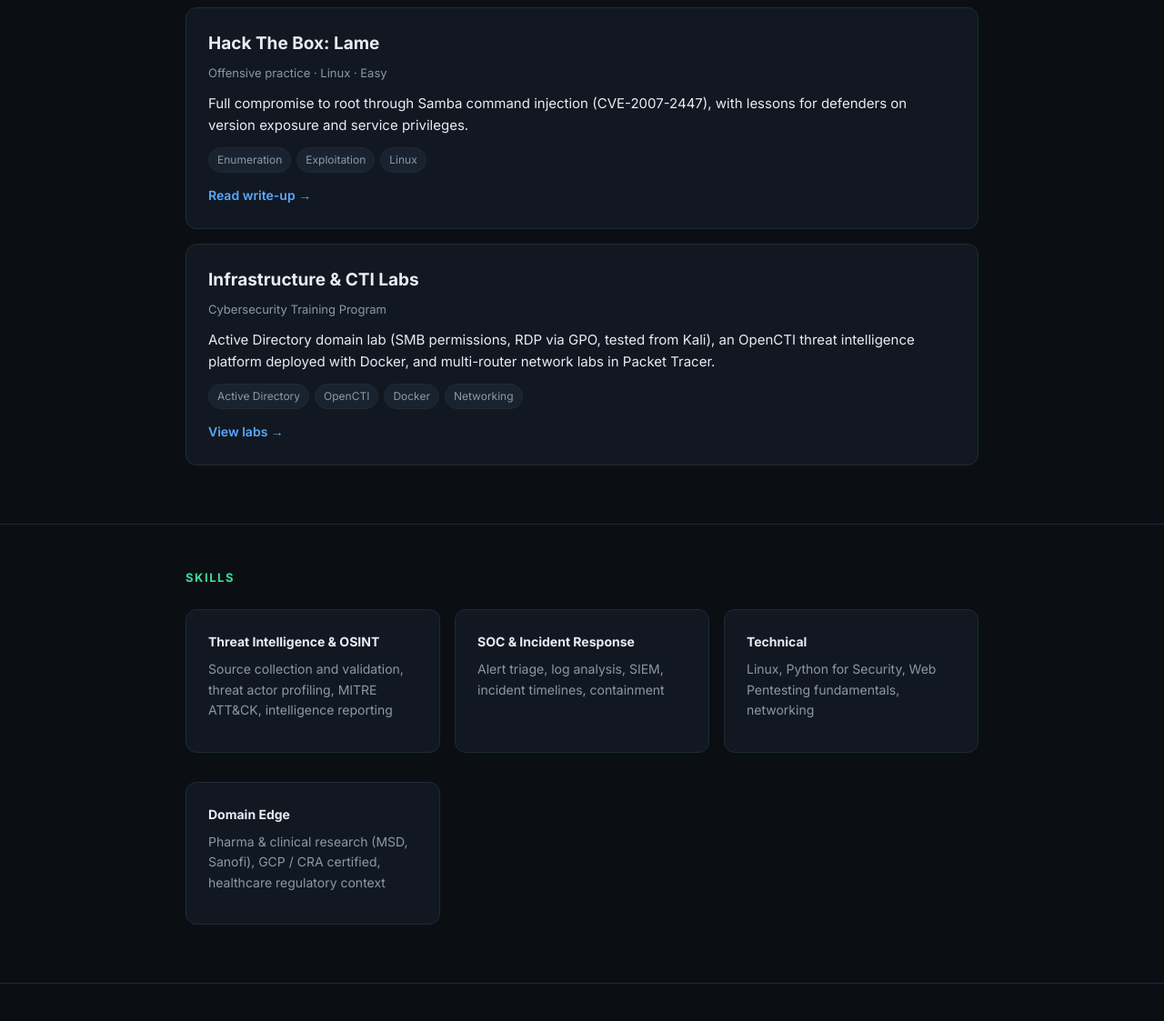
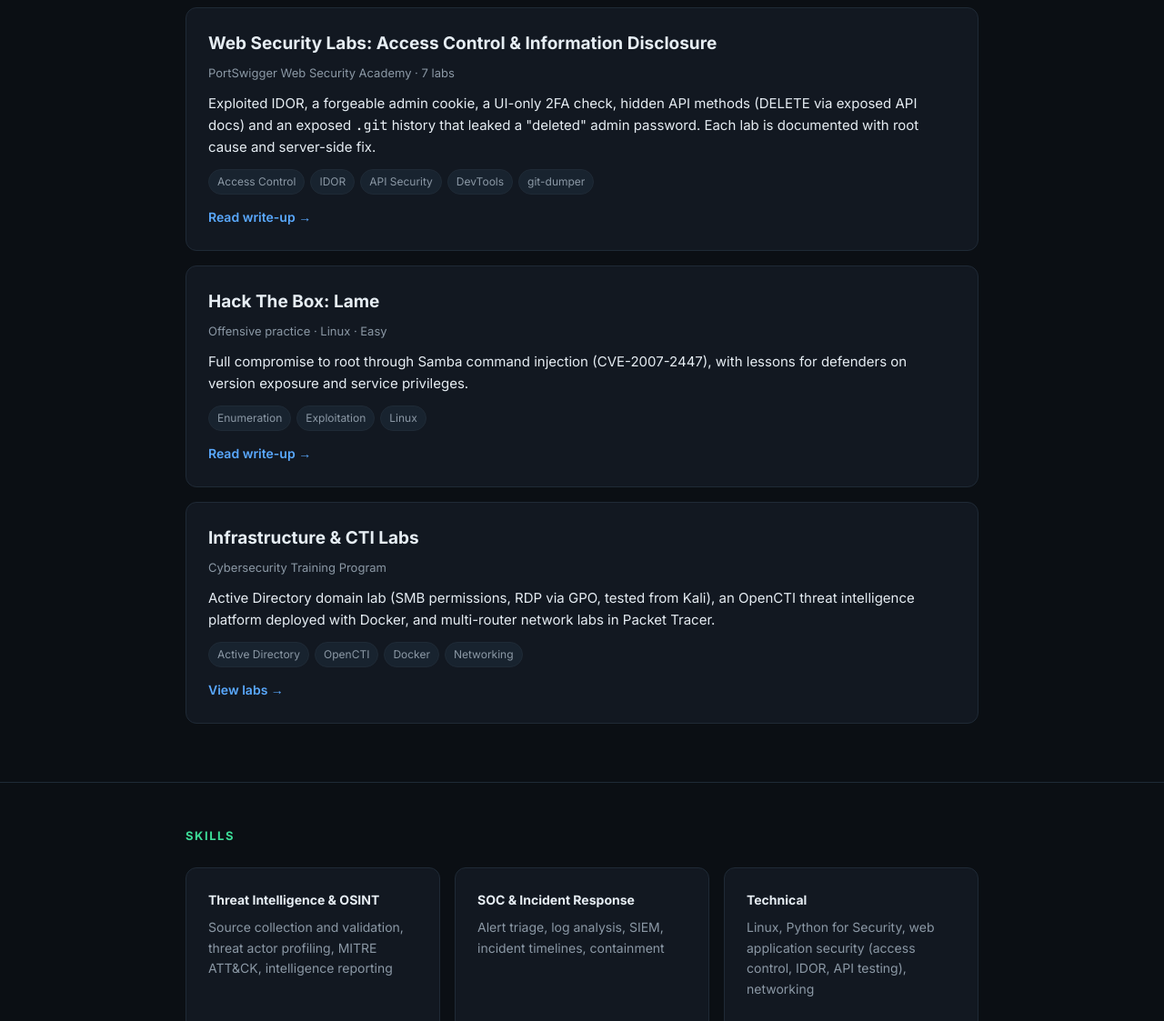
Before and after one commit to liron09/liron09.github.io, a plain HTML site: page index.html in a window 1280 px wide. Shown: the part 1580-2703 px from the top of the page at 91% size. Drawn offline with Linux system fonts and the light colour scheme.

Commit message:
Add PortSwigger web security labs

```diff
--- a/index.html
+++ b/index.html
@@ -126,6 +126,14 @@
     </div>
 
     <div class="card">
+      <h3>Web Security Labs: Access Control &amp; Information Disclosure</h3>
+      <div class="meta">PortSwigger Web Security Academy · 7 labs</div>
+      <p>Exploited IDOR, a forgeable admin cookie, a UI-only 2FA check, hidden API methods (DELETE via exposed API docs) and an exposed <span class="mono">.git</span> history that leaked a "deleted" admin password. Each lab is documented with root cause and server-side fix.</p>
+      <div class="tags"><span class="tag">Access Control</span><span class="tag">IDOR</span><span class="tag">API Security</span><span class="tag">DevTools</span><span class="tag">git-dumper</span></div>
+      <a class="cta" href="https://github.com/liron09/security-labs/blob/main/web-security/portswigger-access-control-info-disclosure.md">Read write-up →</a>
+    </div>
+
+    <div class="card">
       <h3>Hack The Box: Lame</h3>
       <div class="meta">Offensive practice · Linux · Easy</div>
       <p>Full compromise to root through Samba command injection (CVE-2007-2447), with lessons for defenders on version exposure and service privileges.</p>
@@ -149,7 +157,7 @@
     <div class="grid">
       <div class="card skill"><h4>Threat Intelligence &amp; OSINT</h4><p>Source collection and validation, threat actor profiling, MITRE ATT&amp;CK, intelligence reporting</p></div>
       <div class="card skill"><h4>SOC &amp; Incident Response</h4><p>Alert triage, log analysis, SIEM, incident timelines, containment</p></div>
-      <div class="card skill"><h4>Technical</h4><p>Linux, Python for Security, Web Pentesting fundamentals, networking</p></div>
+      <div class="card skill"><h4>Technical</h4><p>Linux, Python for Security, web application security (access control, IDOR, API testing), networking</p></div>
       <div class="card skill"><h4>Domain Edge</h4><p>Pharma &amp; clinical research (MSD, Sanofi), GCP / CRA certified, healthcare regulatory context</p></div>
     </div>
   </div>
```
